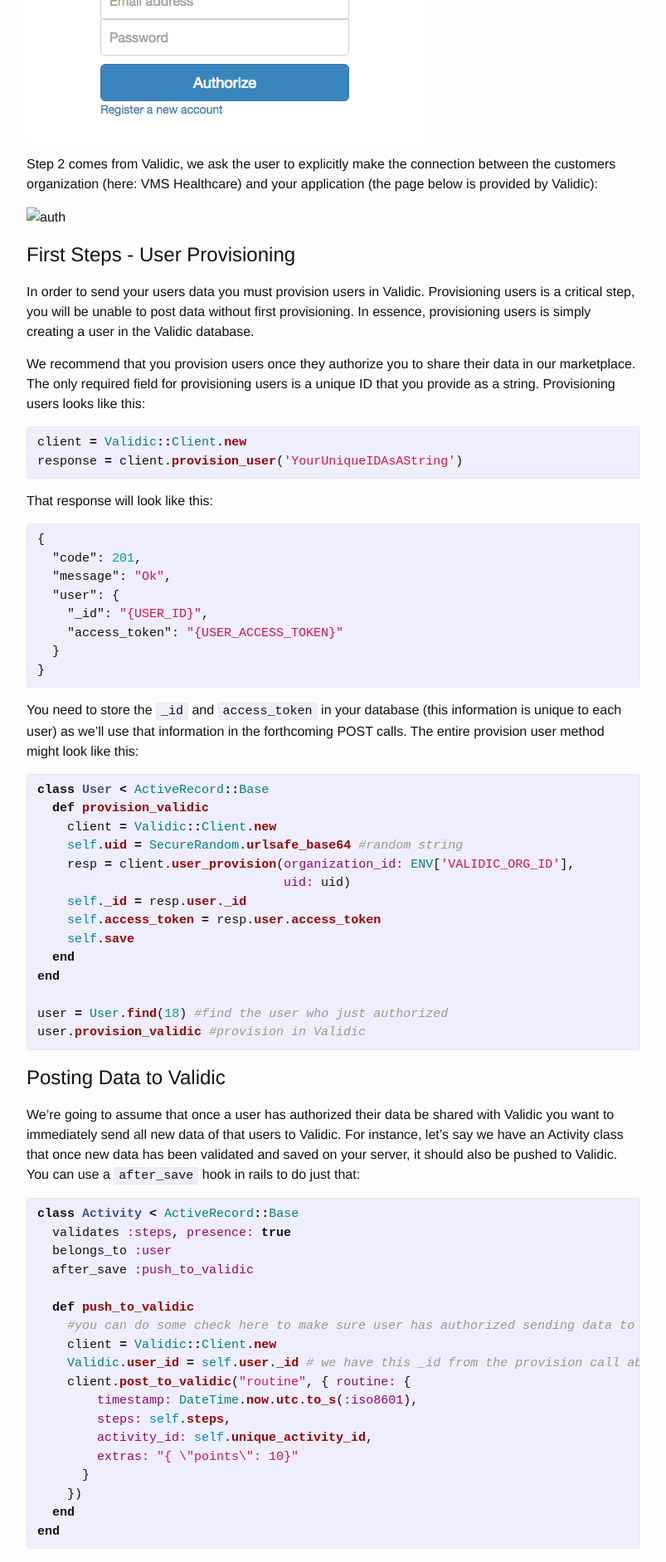
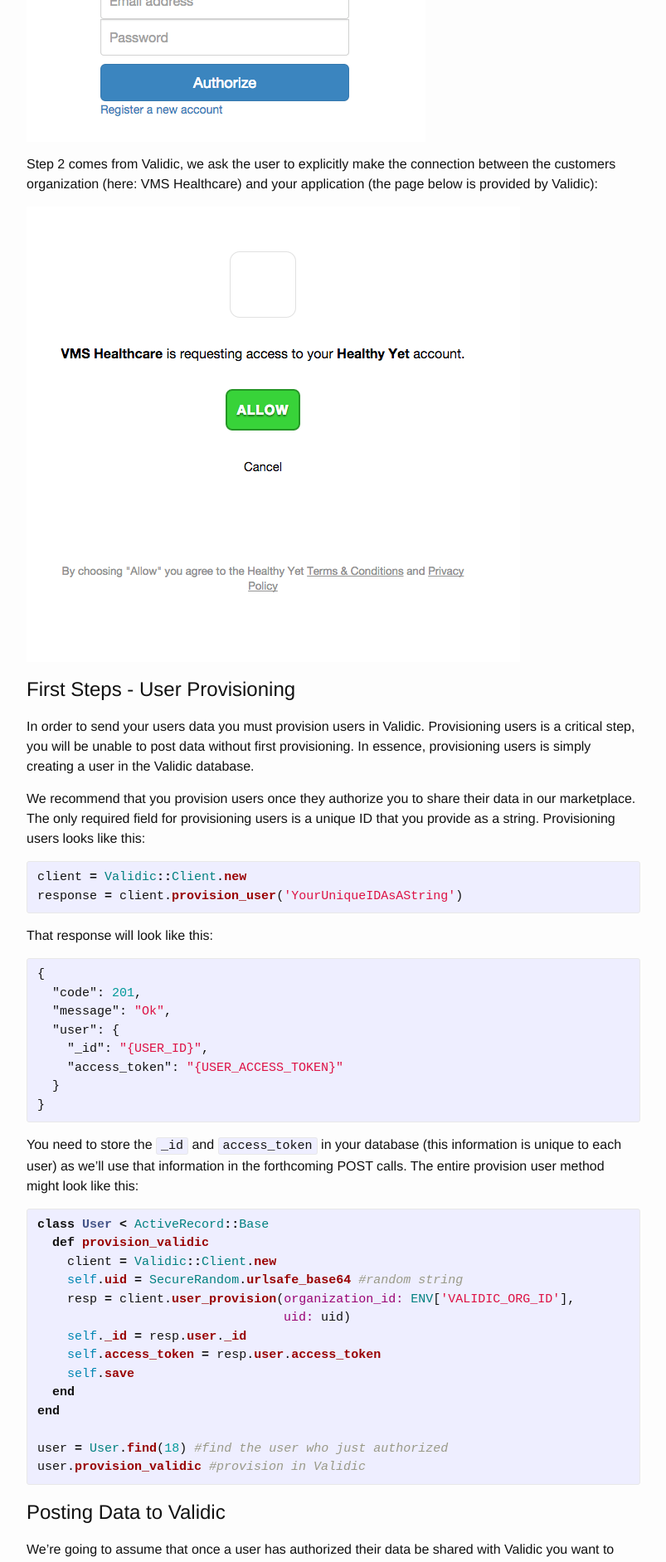
Before and after one commit to vipinj/validic, a Jekyll site: the page built from _posts/2015-01-05-partner-apps.markdown, in a window 1280 px wide. Shown: the part 3447-5330 px from the top of the page at 83% size, without its empty margins (238-1041 px from the left). Built offline with Jekyll 4.4.1, drawn with Linux system fonts in a browser that asks for light colours.

Commit message:
Trying different path

```diff
--- a/_posts/2015-01-05-partner-apps.markdown
+++ b/_posts/2015-01-05-partner-apps.markdown
@@ -102,7 +102,7 @@ VALIDIC_ACCESS_TOKEN=YOUR_ACCESS_TOKEN_HERE
 
 We've set up a fake partner application call HealthYet that now exists in our marketplace.  When a user clicks 'Connect' (as show in the screenshot below), they will land on your authorization page.
 
-![marketplace]({{ sit.url}}/assets/marketplace.jpg)
+![marketplace]({{ sit.url}}/validic/assets/marketplace.jpg)
 
 We set up the HealthYet authorization page in a two step process.  When a user clicks connect, they are redirected to the authorization URL we mentioned above.  For HealthYet that looks like:
 
@@ -116,7 +116,7 @@ Step 1 is we require the user login:
 
 Step 2 comes from Validic, we ask the user to explicitly make the connection between the customers organization (here: VMS Healthcare) and your application (the page below is provided by Validic):
 
-![auth]({{ sit.url}}/validic/validic/assets/auth.jpg)
+![auth]({{ sit.url}}/validic/assets/auth.jpg)
 
 #First Steps - User Provisioning
 
```
Also changed, not shown: 2 other files.
